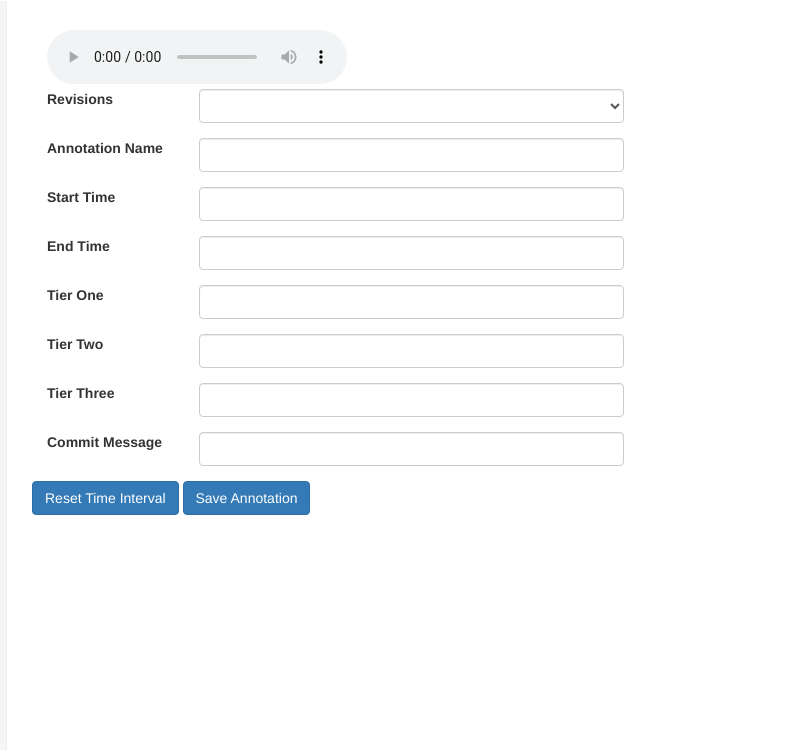
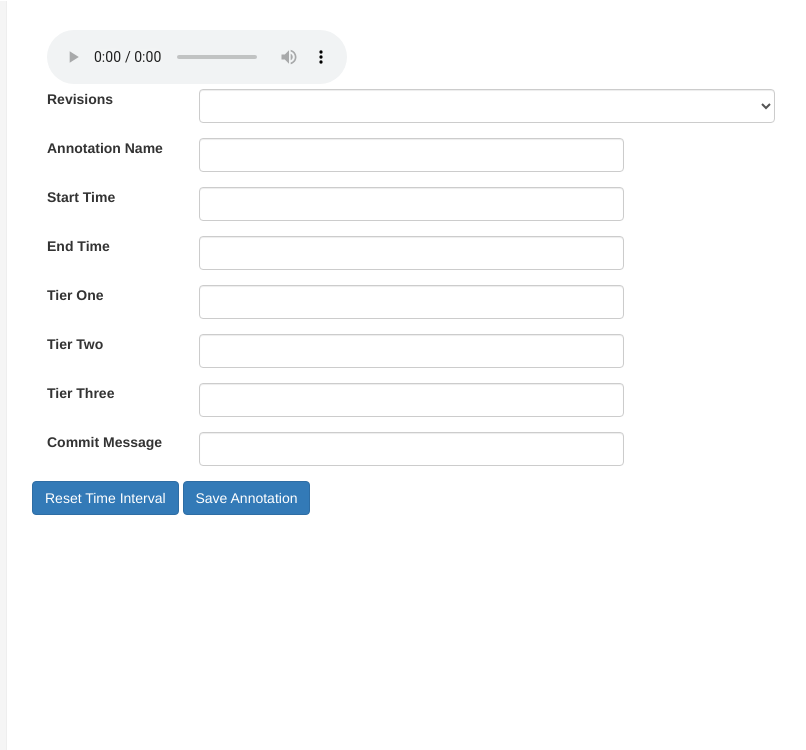
Before and after one commit to shirley1988/peldaws, a Flask app: template templates/workspace_base.html in a window 1280 px wide. Shown: the part 50-800 px from the top of the page, without its empty margins (313-1119 px from the left). Run offline with Flask 2, Linux system fonts and the light colour scheme; the template is opened without the code that fills it, so the values that code supplies are empty; some libraries are stand-ins or nearby versions.

Commit message:
add revision editor

```diff
--- a/templates/workspace_base.html
+++ b/templates/workspace_base.html
@@ -121,7 +121,7 @@ function populateAnnotationRevisions(annotation_id) {
     $.get(api, function(data) {
         var versions = data.versions;
         $.each(versions, function(index, _v) {
-            var text = _v.version + "(" + _v.timestamp_utc  + ")";
+            var text = _v.version + " (by " + _v.attributes.created_by + " at " + _v.timestamp_utc  + ")";
             var opt = $('<option></option>').attr('value', _v.version).text(text);
             selectList.append(opt);
         });
@@ -306,7 +306,7 @@ function simplePost(api, payload, callback) {
                 <form>
                   <div class="form-group row">
                     <label for="versionSelect" class="col-sm-2 col-form-label">Revisions</label>
-                    <div class="col-sm-6">
+                    <div class="col-sm-8">
                     <select class="form-control" id="versionSelect" onchange="fillAnnotationRevisionInfo()">
                     </select>
                     </div>
```
